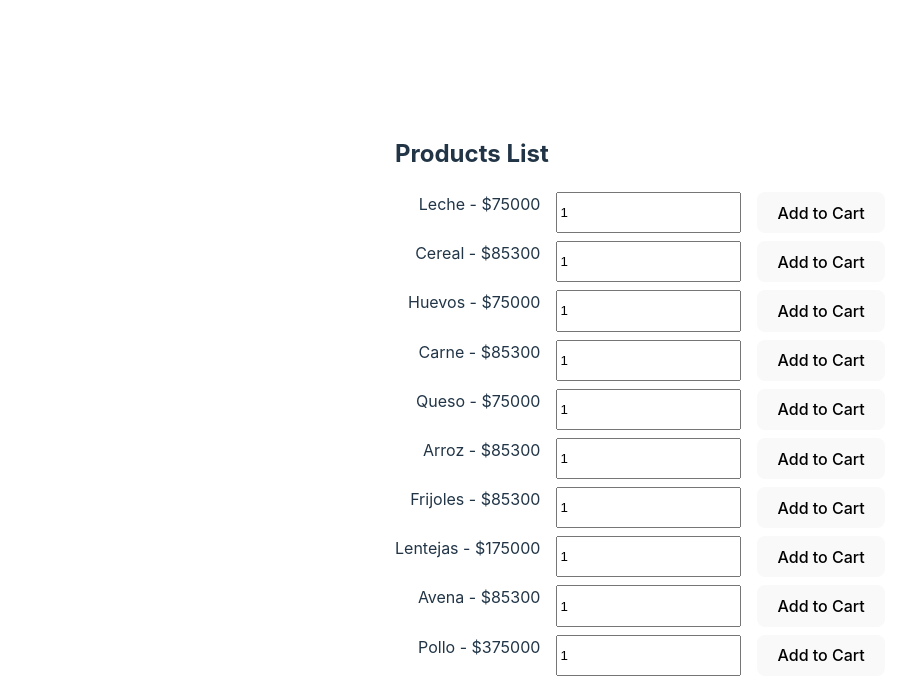
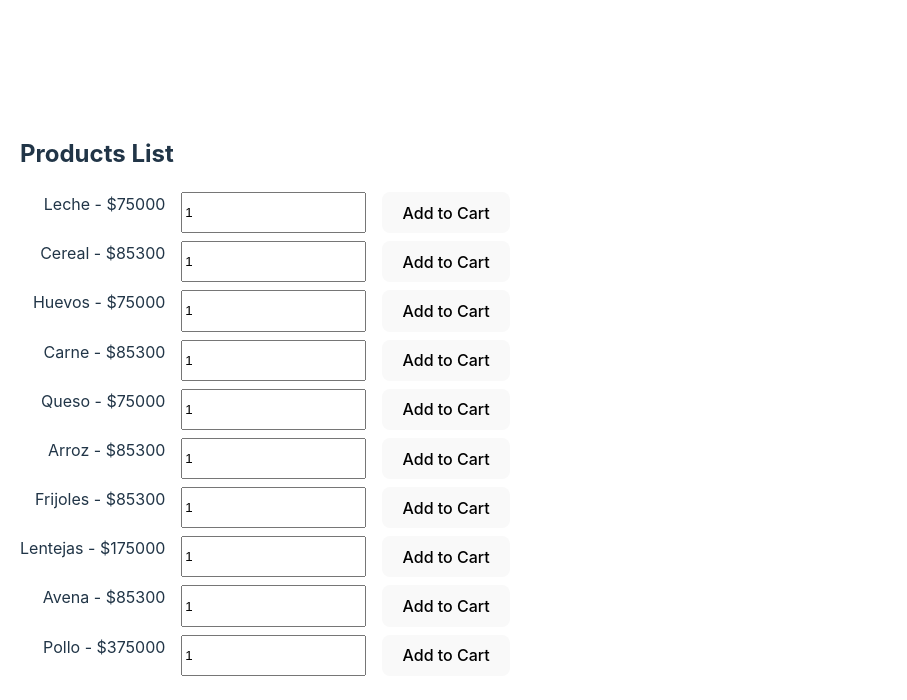
Before and after one commit to MartinDCalderonP/n5-challenge, a React (Vite) app: page / in a window 1280 px wide. Shown: the top 700 px of the page, without its empty margins (0-907 px from the left). Built offline with nearby package versions, Linux system fonts and the light colour scheme.

Commit message:
style: update styles on main container

```diff
--- a/src/App.module.scss
+++ b/src/App.module.scss
@@ -1,7 +1,6 @@
-.container {
+.mainContainer {
   align-items: center;
   display: flex;
-  height: 100vh;
   justify-content: center;
-  width: 100vw;
+  padding: 1.25rem;
 }
--- a/src/App.tsx
+++ b/src/App.tsx
@@ -3,7 +3,7 @@ import ProductsList from './components/ProductsList'
 
 const App = () => {
   return (
-    <main className={styles.container}>
+    <main className={styles.mainContainer}>
       <ProductsList />
     </main>
   )
```
